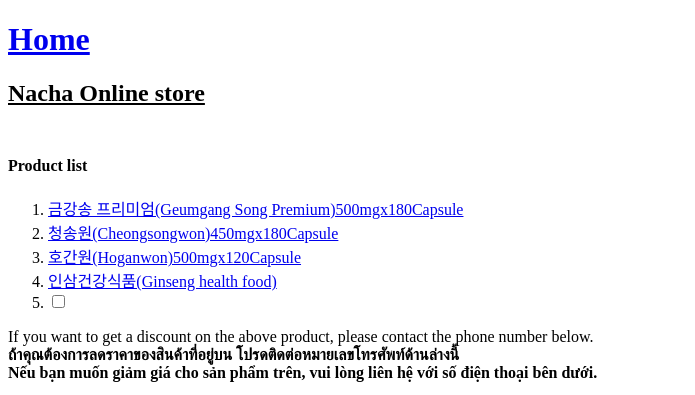
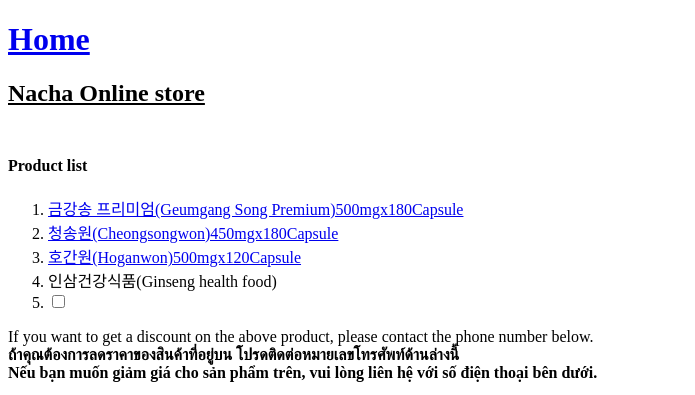
Before and after one commit to 218dd/jhj-store, a plain HTML site: page Nacha Online store.html in a window 1280 px wide. Shown: the top 395 px of the page, without its empty margins (0-695 px from the left). Drawn offline with Linux system fonts and the light colour scheme; a script that the page names is missing.

Commit message:
Add files via upload

```diff
--- a/Nacha Online store.html
+++ b/Nacha Online store.html
@@ -21,7 +21,7 @@
   <li><a href="https://www.coupang.com/vp/products/5050573288?itemId=6810227614&vendorItemId=77020464934&src=1032001&spec=10305201&addtag=400&ctag=5050573288&lptag=P5050573288&itime=20210930182243&pageType=PRODUCT&pageValue=5050573288&wPcid=16329937637055320365827&wRef=cr.shopping.naver.com&wTime=20210930182243&redirect=landing&isAddedCart=" target="_blank">금강송 프리미엄(Geumgang Song Premium)500mgx180Capsule</a></li>
   <li><a href="https://www.coupang.com/vp/products/1709309990?vendorItemId=70897620651&sourceType=SDP_SC_RECOMMENDATION&isAddedCart=" target="_blank">청송원(Cheongsongwon)450mgx180Capsule</a></li>
   <li><a href="https://www.lotteon.com/p/product/LO1518096606?sitmNo=LO1518096606_1518096607&ch_no=100065&ch_dtl_no=1000030&entryPoint=pcs&dp_infw_cd=CHT&NaPm=ct%3Dku6waf6g%7Cci%3D16b4a7d98c4936b27e469627bcbb97b68b65e5d2%7Ctr%3Dsls%7Csn%3D1243359%7Chk%3Da074c249ff3a344e208bdea2a0cccc0dacbd809d" target="_blank">호간원(Hoganwon)500mgx120Capsule</a></li>
-  <li><a href="http://chamhansam.co.kr/index_ko.php" target="_blank">인삼건강식품(Ginseng health food)</a></li>
+  <li>인삼건강식품(Ginseng health food)</li>
   <li><input type= "checkbox"></li>
 </ol>
 <p></P>If you want to get a discount on the above product, please contact the phone number below.<br><strong>ถ้าคุณต้องการลดราคาของสินค้าที่อยู่บน โปรดติดต่อหมายเลขโทรศัพท์ด้านล่างนี้</strong><br><strong>Nếu bạn muốn giảm giá cho sản phẩm trên, vui lòng liên hệ với số điện thoại bên dưới.</strong>
```
